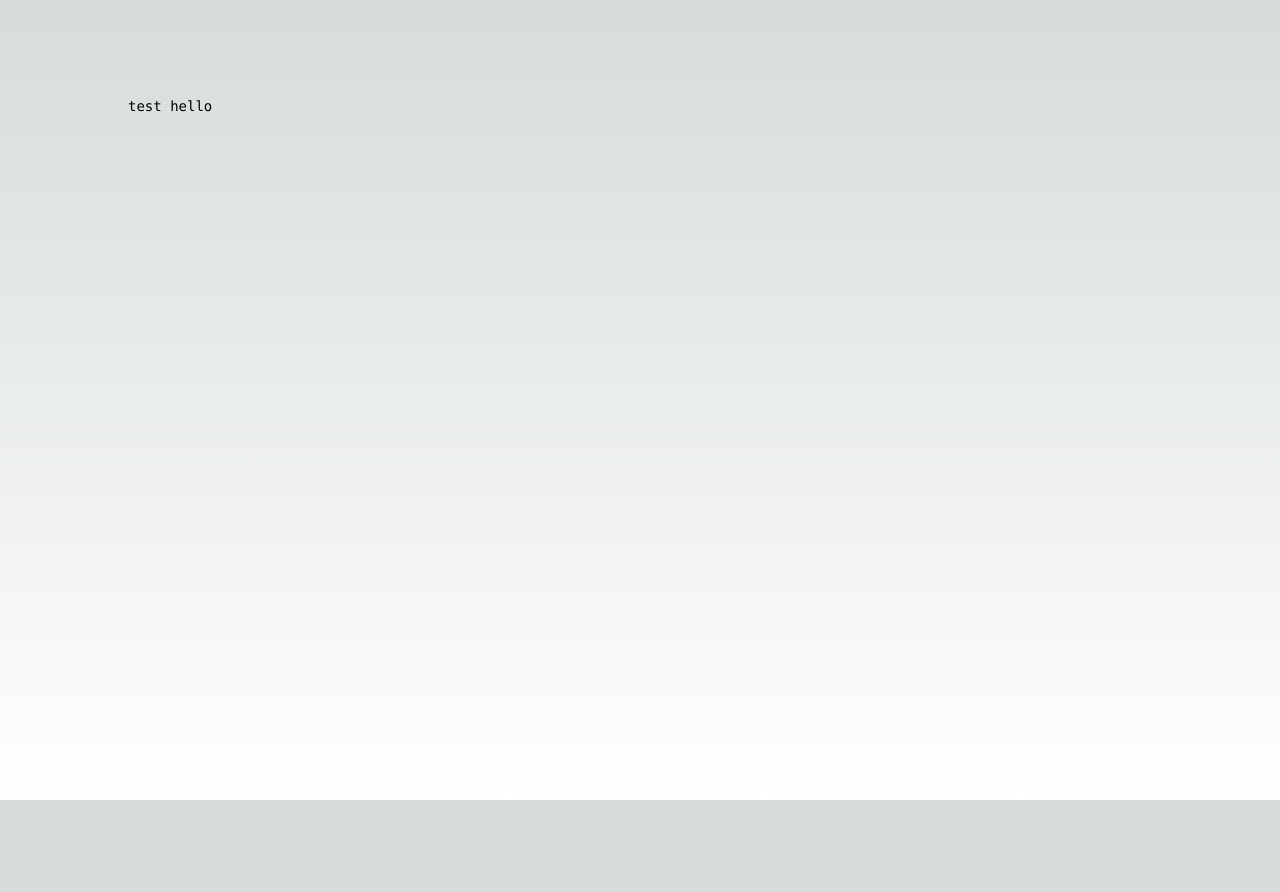
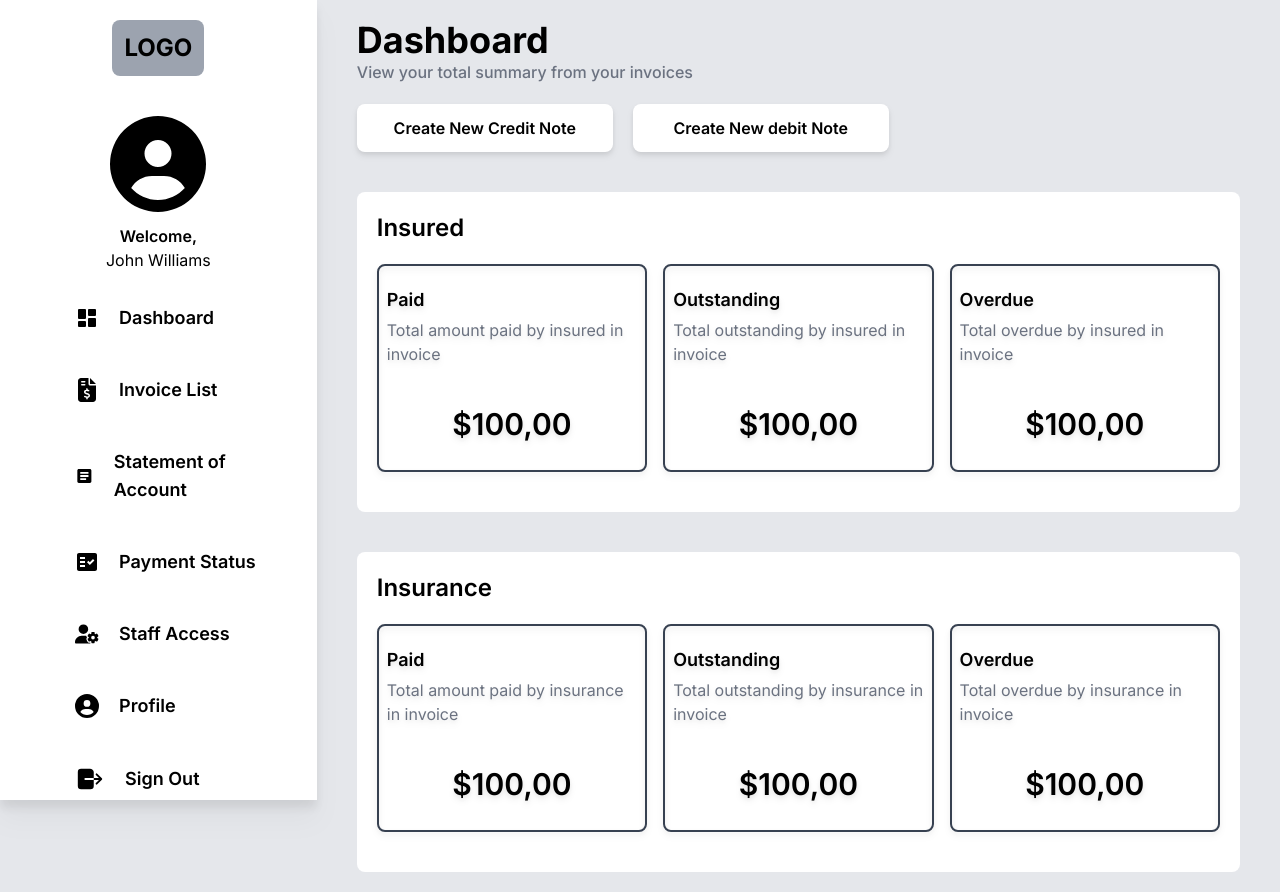
Before and after one commit to Dyandraamw/premily-frontend, a Next.js app: page / in a window 1280 px wide. Before the commit the page ends 800 px from the top, so only its background shows below. Built offline with nearby package versions, Linux system fonts and the light colour scheme.

Commit message:
Create Sidebar & Dashboard Page

```diff
--- a/package.json
+++ b/package.json
@@ -9,9 +9,10 @@
     "lint": "next lint"
   },
   "dependencies": {
+    "next": "14.1.3",
     "react": "^18",
     "react-dom": "^18",
-    "next": "14.1.3"
+    "react-icons": "^5.1.0"
   },
   "devDependencies": {
     "autoprefixer": "^10.0.1",
--- /dev/null
+++ b/src/app/components/sidebar/index.js
@@ -0,0 +1,23 @@
+import React from "react";
+import ListMenu from "./listMenu";
+import { FaCircleUser } from "react-icons/fa6";
+
+export default function sidebar() {
+  return (
+    <div className="w-96 drop-shadow-xl ">
+    <div className="flex flex-col bg-white h-screen p-5 w-full items-center">
+      {/* logo sementara */}
+      <h1 className="font-bold text-2xl bg-gray-400 p-3 mb-5 rounded-lg">
+        LOGO
+      </h1>
+
+      <div className="flex flex-col items-center my-5">
+        <FaCircleUser className="size-24" />
+        <p className="font-semibold mt-3">Welcome,</p>
+        <p>John Williams</p>
+      </div>
+      <ListMenu />
+    </div>
+    </div>
+  );
+}
--- /dev/null
+++ b/src/app/components/sidebar/listMenu.js
@@ -0,0 +1,59 @@
+import React from "react";
+import { BiSolidDashboard } from "react-icons/bi";
+import { FaFileInvoiceDollar, FaUserGear, FaCircleUser   } from "react-icons/fa6";
+import { IoMdListBox } from "react-icons/io";
+import { MdFactCheck } from "react-icons/md";
+import { IoLogOut } from "react-icons/io5";
+
+export default function listMenu() {
+  return (
+    <div className="h-full w-5/6 flex flex-col justify-between">
+      <div className="w-full">
+        {/* Dashboard button */}
+        <div className="flex items-center w-full hover:bg-gray-200 p-3 mb-5 text-lg font-semibold rounded-lg">
+          <BiSolidDashboard className="mx-5 text-2xl" />
+          Dashboard
+        </div>
+
+        {/* Invoice List button */}
+        <div className="flex items-center w-full hover:bg-gray-200 p-3 mb-5 text-lg font-semibold rounded-lg">
+          <FaFileInvoiceDollar className="mx-5 text-2xl" />
+          Invoice List
+        </div>
+
+        {/* Statement of Account button */}
+        <div className="flex items-center w-full hover:bg-gray-200 p-3 mb-5 text-lg font-semibold rounded-lg">
+          <IoMdListBox className="mx-5 text-2xl" />
+          Statement of Account
+        </div>
+
+        {/* Payment Status button */}
+        <div className="flex items-center w-full hover:bg-gray-200 p-3 mb-5 text-lg font-semibold rounded-lg">
+          <MdFactCheck className="mx-5 text-2xl" />
+          Payment Status
+        </div>
+      </div>
+
+      <div className="w-full">
+
+        {/* Staff Access button */}
+        <div className="flex items-center w-full hover:bg-gray-200 p-3 mb-5 text-lg font-semibold rounded-lg">
+          <FaUserGear className="mx-5 text-2xl" />
+          Staff Access
+        </div>
+
+        {/* Profile button */}
+        <div className="flex items-center w-full hover:bg-gray-200 p-3 mb-5 text-lg font-semibold rounded-lg">
+          <FaCircleUser  className="mx-5 text-2xl" />
+          Profile
+        </div>
+
+        {/* Sign Out button */}
+        <div className="flex items-center w-full hover:bg-gray-200 p-3 mb-5 text-lg font-semibold rounded-lg">
+          <IoLogOut className="mx-5 text-3xl" />
+          Sign Out
+        </div>
+      </div>
+    </div>
+  );
+}
--- a/src/app/page.js
+++ b/src/app/page.js
@@ -1,11 +1,9 @@
-import Image from "next/image";
+import Dashboard from "./pages/dashboard";
 
 export default function Home() {
   return (
-    <main className="flex min-h-screen flex-col items-center justify-between p-24">
-      <div className="z-10 max-w-5xl w-full items-center justify-between font-mono text-sm lg:flex">
-       test hello
-      </div>
+    <main >
+      <Dashboard/>
     </main>
   );
 }
--- /dev/null
+++ b/src/app/pages/dashboard/index.js
@@ -0,0 +1,99 @@
+import React from "react";
+import Sidebar from "../../components/sidebar";
+
+export default function Dashboard() {
+  return (
+    <main className="flex min-h-screen bg-gray-200">
+      <Sidebar />
+      <div className="flex flex-grow flex-col px-10 py-5">
+        <div className="mb-5">
+          <h1 className="text-4xl font-bold">Dashboard</h1>
+          <p className="font-medium text-gray-500">
+            View your total summary from your invoices
+          </p>
+        </div>
+
+        <div className="flex">
+          <div className="flex text-md w-64 justify-center py-3 bg-white hover:bg-gray-100 rounded-lg drop-shadow-md font-semibold mr-5">
+            Create New Credit Note{" "}
+          </div>
+          <div className="flex text-md w-64 justify-center py-3 bg-white hover:bg-gray-100 rounded-lg drop-shadow-md font-semibold ">
+            Create New debit Note{" "}
+          </div>
+        </div>
+
+        {/* Insured Data */}
+        <div className="h-80 bg-white my-10 rounded-lg">
+          <h2 className="p-5 text-2xl font-semibold">Insured</h2>
+          <div className="grid grid-cols-3 gap-4 mx-5 h-[65%]">
+            <div className="drop-shadow-md border-2 border-gray-700 rounded-lg h-full p-2">
+              <h3 className=" text-lg font-semibold mt-3">Paid</h3>
+              <p className="text-gray-500 mt-1">
+                Total amount paid by insured in invoice
+              </p>
+              <p className="flex justify-center text-3xl font-semibold mt-10">
+                $100,00
+              </p>
+            </div>
+
+            <div className="drop-shadow-md border-2 border-gray-700 rounded-lg h-full p-2">
+              <h3 className=" text-lg font-semibold mt-3">Outstanding</h3>
+              <p className="text-gray-500 mt-1">
+                Total outstanding by insured in invoice
+              </p>
+              <p className="flex justify-center text-3xl font-semibold mt-10">
+                $100,00
+              </p>
+            </div>
+
+            <div className="drop-shadow-md border-2 border-gray-700 rounded-lg h-full p-2">
+              <h3 className=" text-lg font-semibold mt-3">Overdue</h3>
+              <p className="text-gray-500 mt-1">
+                Total overdue by insured in invoice
+              </p>
+              <p className="flex justify-center text-3xl font-semibold mt-10">
+                $100,00
+              </p>
+            </div>
+          </div>
+        </div>
+
+        {/* Insurance Data */}
+        <div className="h-80 bg-white  rounded-lg">
+          <h2 className="p-5 text-2xl font-semibold">Insurance</h2>
+          <div className="grid grid-cols-3 gap-4 mx-5 h-[65%]">
+            <div className="drop-shadow-md border-2 border-gray-700 rounded-lg h-full p-2">
+              <h3 className=" text-lg font-semibold mt-3">Paid</h3>
+              <p className="text-gray-500 mt-1">
+                Total amount paid by insurance in invoice
+              </p>
+              <p className="flex justify-center text-3xl font-semibold mt-10">
+                $100,00
+              </p>
+            </div>
+
+            <div className="drop-shadow-md border-2 border-gray-700 rounded-lg h-full p-2">
+              <h3 className=" text-lg font-semibold mt-3">Outstanding</h3>
+              <p className="text-gray-500 mt-1">
+                Total outstanding by insurance in invoice
+              </p>
+              <p className="flex justify-center text-3xl font-semibold mt-10">
+                $100,00
+              </p>
+            </div>
+
+            <div className="drop-shadow-md border-2 border-gray-700 rounded-lg h-full p-2">
+              <h3 className=" text-lg font-semibold mt-3">Overdue</h3>
+              <p className="text-gray-500 mt-1">
+                Total overdue by insurance in invoice
+              </p>
+              <p className="flex justify-center text-3xl font-semibold mt-10">
+                $100,00
+              </p>
+            </div>
+          </div>
+        </div>
+      </div>
+    </main>
+  );
+}
```
Also changed, not shown: 1 other file (tests, documents, lock files or other folders).
